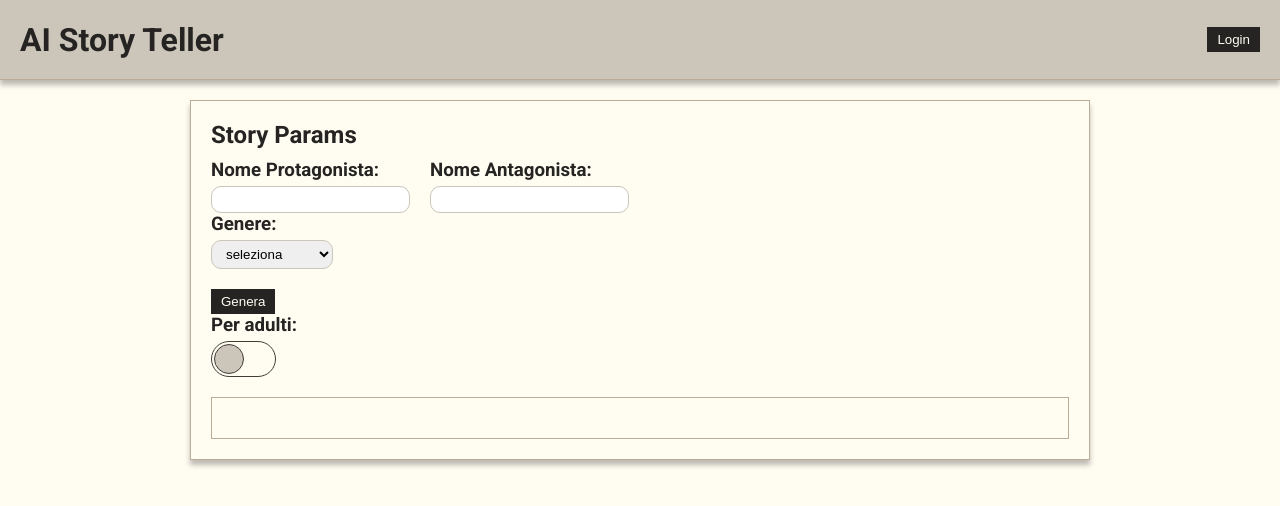
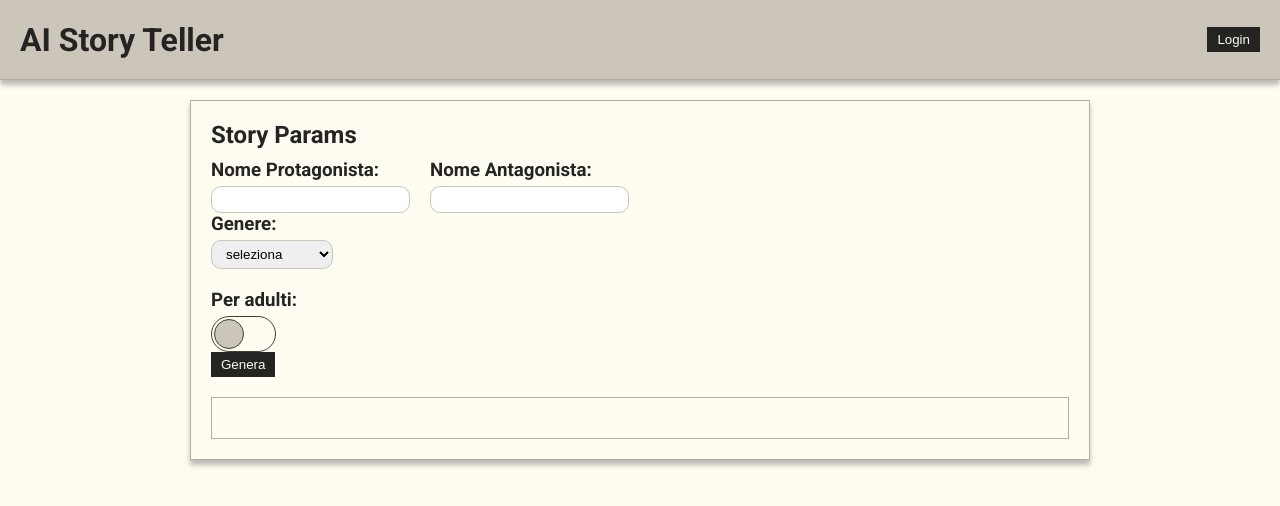
Before and after one commit to meliasil/ai-story-teller, a Next.js app: page / in a window 1280 px wide. Shown: the top 506 px of the page. Built offline with nearby package versions, Linux system fonts and the light colour scheme.

Commit message:
feat: add Loading

```diff
--- a/src/pages/index.tsx
+++ b/src/pages/index.tsx
@@ -22,7 +22,11 @@ export default function Home() {
 
   const [pegi18, setPegi18] = useState(false);
 
+  const [loading, setLoading] = useState(false);
+
   const handleGenerate = async () => {
+    setLoading(true);
+
     const prompt = `genera un racconto ${genere} con protagonista ${protagonista} e antagonista ${antagonista}`;
 
     if (process.env.NEXT_PUBLIC_GEMINI_KEY) {
@@ -39,6 +43,8 @@ export default function Home() {
       if (output) {
         setResponse(output);
       }
+
+      setLoading(false);
     }
   };
 
@@ -73,6 +79,11 @@ export default function Home() {
                 setValue={setGenere}
               />
             </div>
+            <SwitchBox
+              label="Per adulti:"
+              value={pegi18}
+              setValue={setPegi18}
+            />
             <Button
               label="Genera"
               onClick={handleGenerate}
@@ -82,12 +93,13 @@ export default function Home() {
                 genere.trim().length <= 0
               }
             />
-            <SwitchBox
-              label="Per adulti:"
-              value={pegi18}
-              setValue={setPegi18}
-            />
-            <div className={style.result}>{response}</div>
+            {loading ? (
+              <div className={style.loading}>
+                <p>loading...</p>
+              </div>
+            ) : (
+              <div className={style.result}>{response}</div>
+            )}
           </WindowBox>
         </div>
       </main>
```
